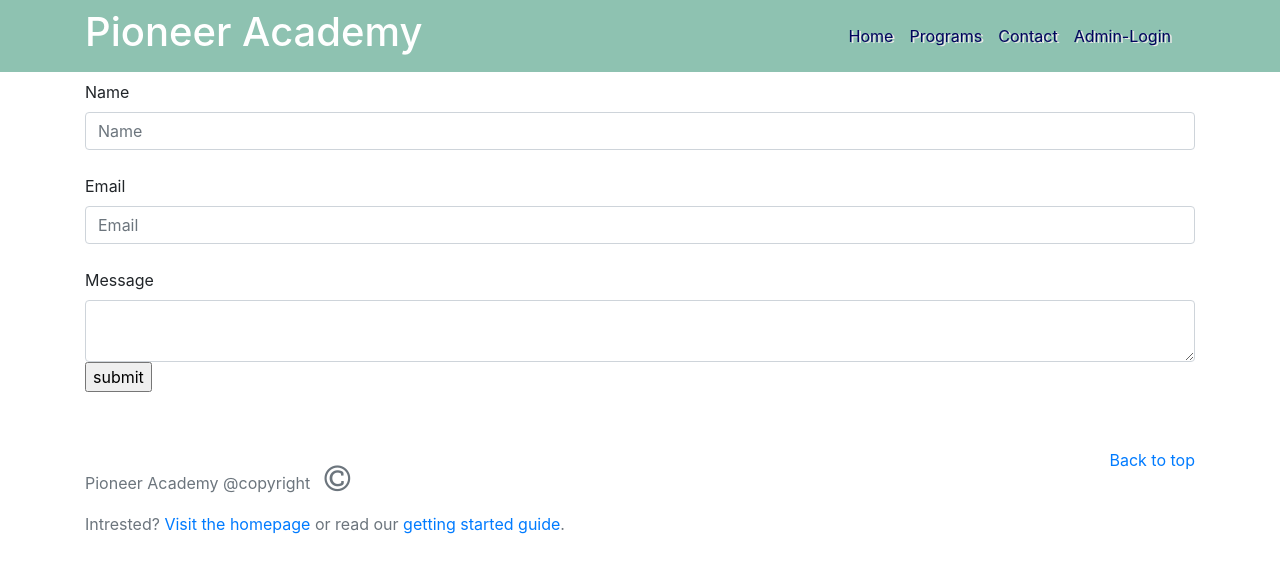
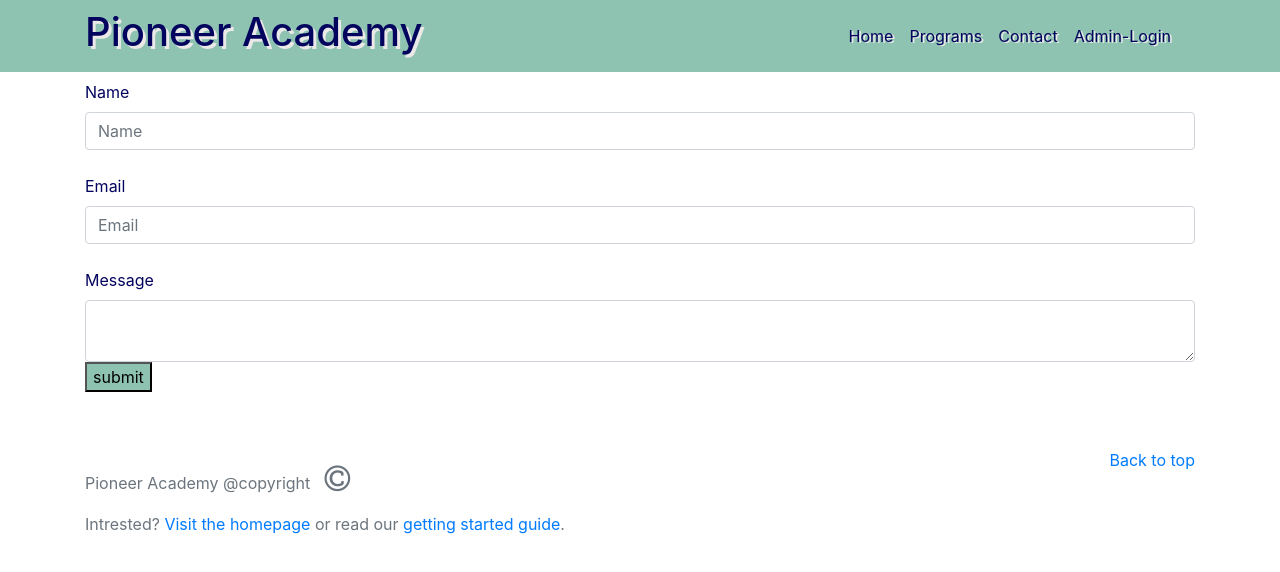
Before and after one commit to avanidhalgara/Transcript_Creator, a website: page public/homeContact.html in a window 1280 px wide. Drawn offline with nearby package versions, Linux system fonts and the light colour scheme; files that its build step writes are made by us from their sources.

Commit message:
contact form stylying modified

```diff
--- a/config/config.json
+++ b/config/config.json
@@ -1,7 +1,7 @@
 {
   "development": {
     "username": "root",
-    "password": "Krish2012$",
+    "password": "Ranjini96!",
     "database": "transcript",
     "host": "127.0.0.1",
     "dialect": "mysql"
--- a/public/css/homeProgram.css
+++ b/public/css/homeProgram.css
@@ -89,3 +89,17 @@ color: white;
        background-color:papayawhip;
 
 }
+
+#text-01 {
+  color:#03045e;
+    text-shadow: 3px 3px rgb(235, 232, 232);
+}
+
+.label-colour {
+  color:#03045e;
+}
+
+.buttonS {
+
+  background-color: #8ec2b1;
+}
--- a/public/homeContact.html
+++ b/public/homeContact.html
@@ -11,7 +11,7 @@
     <link rel="stylesheet" href="https://stackpath.bootstrapcdn.com/bootstrap/4.3.1/css/bootstrap.min.css" integrity="sha384-ggOyR0iXCbMQv3Xipma34MD+dH/1fQ784/j6cY/iJTQUOhcWr7x9JvoRxT2MZw1T" crossorigin="anonymous">
     <link rel="stylesheet" href="https://cdnjs.cloudflare.com/ajax/libs/font-awesome/4.7.0/css/font-awesome.min.css">
 
-  <link href="/homeProgram.css" rel="stylesheet">
+  <link href="css/homeProgram.css" rel="stylesheet">
   <link href="/addUpdate.css" rel="stylesheet">
   </head>
   <body>
@@ -21,7 +21,7 @@
     <nav class="navbar navbar-default navbar-fixed-top backgr-color">
       <div class="container">
 
-        <h1 id = "text-01" class="text-white">Pioneer Academy</h1>
+        <h1 id = "text-01" >Pioneer Academy</h1>
           <nav class="navbar navbar-expand-lg     justify-content-right">
               <ul class="navbar-nav">
                   <li class="nav-item">
@@ -47,15 +47,15 @@
     <div class="container mb-2 mt-2 bg-white">
 
         <form >
-                <label for="inputName">Name</label>
+                <label class="label-colour" for="inputName">Name</label>
                 <input class="form-control" type="text" id="inputName" placeholder="Name">
                 <br>
 
-                <label for="inputEmail">Email</label>
+                <label class="label-colour" for="inputEmail">Email</label>
                 <input class="form-control" type="emil" id="inputEmail" placeholder="Email">
                 <br>
 
-                <label for="inputComments">Message</label>
+                <label class="label-colour" for="inputComments">Message</label>
                 <textarea class="form-control" id="inputComments"></textarea>
 
                 <input type="submit" value="submit" class="buttonS" class="mb-5">
```
